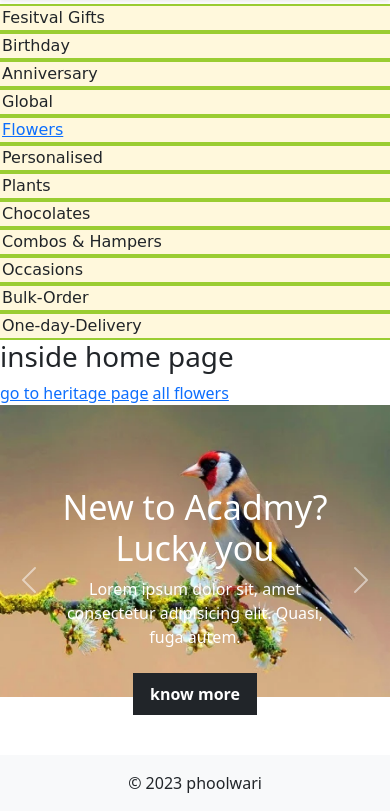
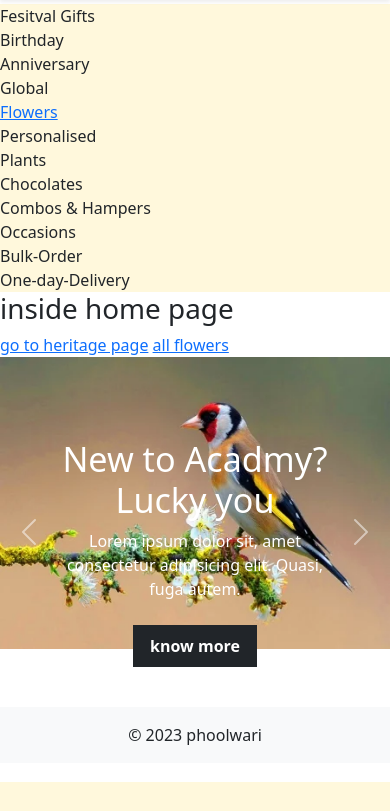
Before and after one commit to Gautam-kr-Chauhan/phoolwari, a Django app: page / in a window 390 px wide; the page is wider, and only the part inside the window is pictured. Shown: the part 62-873 px from the top of that part. After the commit the page ends 844 px from the top of that part, so only its background shows below. Run offline with Django 4.2, Linux system fonts and the light colour scheme; some libraries are stand-ins or nearby versions.

Commit message:
change in nav2

```diff
--- a/static/css/style1.css
+++ b/static/css/style1.css
@@ -7,13 +7,3 @@
 .carousel-item{
     height: 350px;
 }
-
-.col-md-1{
-    text-decoration: none;
-    font-family: cursive;
-    font-weight: 400;
-    text-emphasis-color: red;
-    border: 2px solid yellowgreen;
-    border-radius: 10px;
-}
-:-moz-any()
```
Also changed, not shown: db.sqlite3.
